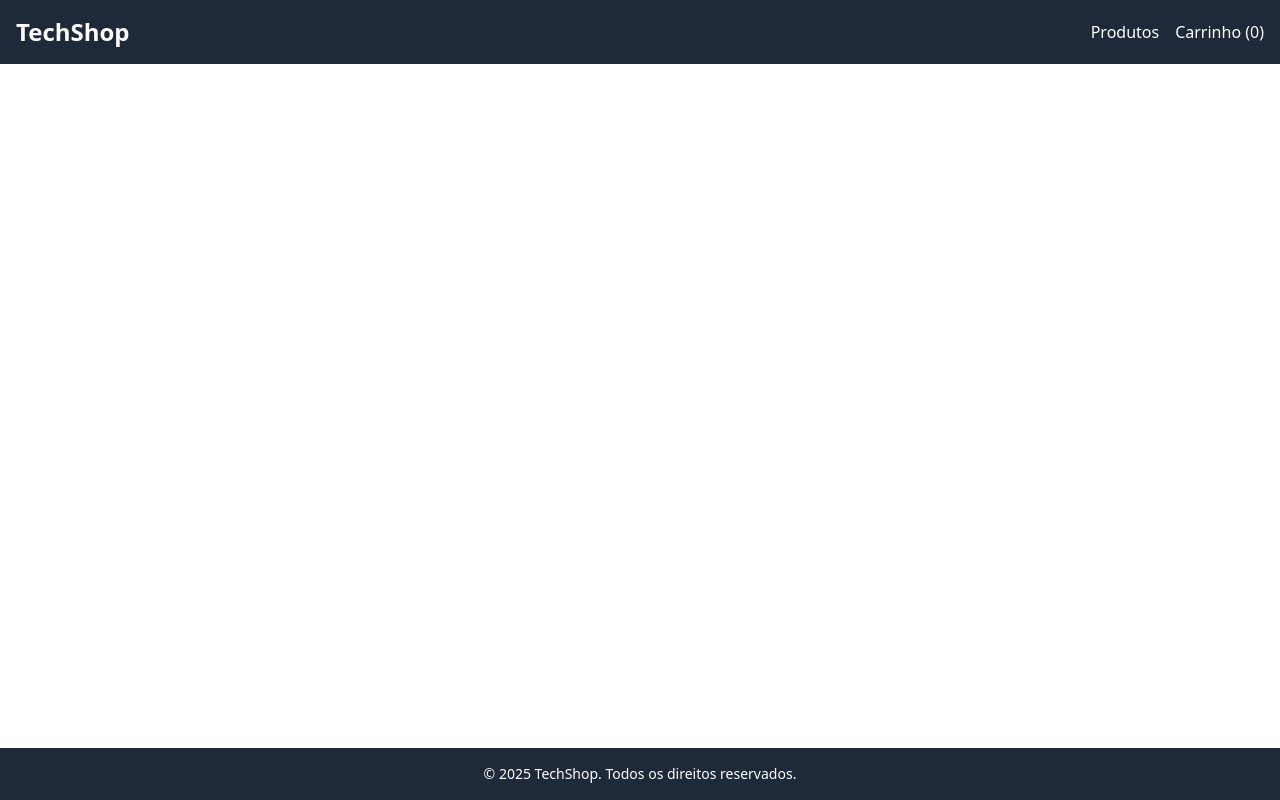
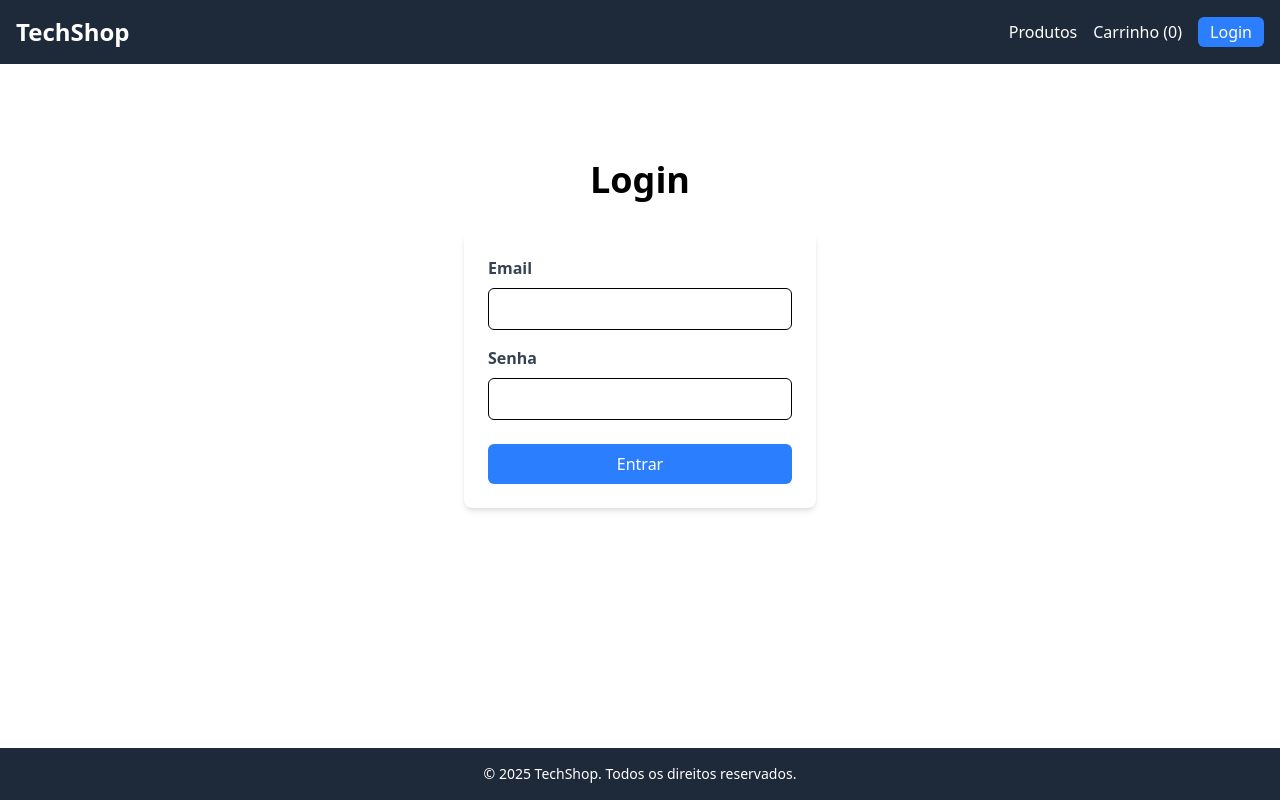
Before and after one commit to MatheusNetto1/techshop-frontend, a React (Vite) app: page /login in a window 1280 px wide. Built offline with nearby package versions, Linux system fonts and the light colour scheme.

Commit message:
feat: adiciona lógica de login simulado

```diff
--- a/src/App.tsx
+++ b/src/App.tsx
@@ -7,7 +7,8 @@ import HomePage from './pages/HomePage';
 import ProductDetailPage from './pages/ProductDetailPage';
 import CartPage from './pages/CartPage';
 import CheckoutPage from './pages/CheckoutPage';
-import OrderConfirmationPage from './pages/OrderConfirmationPage'; // Importe a nova página
+import OrderConfirmationPage from './pages/OrderConfirmationPage';
+import LoginPage from './pages/LoginPage';
 
 function App() {
   return (
@@ -20,6 +21,7 @@ function App() {
           <Route path="/cart" element={<CartPage />} />
           <Route path="/checkout" element={<CheckoutPage />} />
           <Route path="/order-confirmation" element={<OrderConfirmationPage />} />
+          <Route path="/login" element={<LoginPage />} />
         </Routes>
       </main>
       <Footer />
--- a/src/components/Header.tsx
+++ b/src/components/Header.tsx
@@ -3,22 +3,21 @@
 import React from 'react';
 import { Link } from 'react-router-dom';
 import { useCart } from '../context/CartContext';
+import { useAuth } from '../context/AuthContext'; // Importe o hook de autenticação
 
 const Header: React.FC = () => {
   const { cart } = useCart();
+  const { isLoggedIn, logout } = useAuth(); // Use o estado e a função de logout
   const totalItems = cart.reduce((sum, item) => sum + item.quantity, 0);
 
   return (
     <header className="bg-gray-800 text-white p-4">
       <div className="container mx-auto flex justify-between items-center">
-        {/* Título da Loja e Link para a Home */}
         <Link to="/" className="text-2xl font-bold">
           TechShop
         </Link>
-
-        {/* Links de Navegação */}
         <nav>
-          <ul className="flex space-x-4">
+          <ul className="flex space-x-4 items-center">
             <li>
               <Link to="/" className="hover:text-gray-300 transition-colors">
                 Produtos
@@ -29,6 +28,22 @@ const Header: React.FC = () => {
                 Carrinho ({totalItems})
               </Link>
             </li>
+            {isLoggedIn ? (
+              <li>
+                <button
+                  onClick={logout}
+                  className="bg-red-500 text-white py-1 px-3 rounded-md hover:bg-red-600 transition-colors"
+                >
+                  Sair
+                </button>
+              </li>
+            ) : (
+              <li>
+                <Link to="/login" className="bg-blue-500 text-white py-1 px-3 rounded-md hover:bg-blue-600 transition-colors">
+                  Login
+                </Link>
+              </li>
+            )}
           </ul>
         </nav>
       </div>
--- /dev/null
+++ b/src/context/AuthContext.tsx
@@ -0,0 +1,41 @@
+// src/context/AuthContext.tsx
+
+import React, { createContext, useState, useContext, type ReactNode } from 'react';
+
+interface AuthContextType {
+  isLoggedIn: boolean;
+  login: () => void;
+  logout: () => void;
+}
+
+const AuthContext = createContext<AuthContextType | undefined>(undefined);
+
+export const AuthProvider: React.FC<{ children: ReactNode }> = ({ children }) => {
+  const [isLoggedIn, setIsLoggedIn] = useState<boolean>(false);
+
+  const login = () => {
+    // Lógica de login simulada
+    setIsLoggedIn(true);
+    console.log('Usuário logado!');
+  };
+
+  const logout = () => {
+    // Lógica de logout simulada
+    setIsLoggedIn(false);
+    console.log('Usuário deslogado!');
+  };
+
+  return (
+    <AuthContext.Provider value={{ isLoggedIn, login, logout }}>
+      {children}
+    </AuthContext.Provider>
+  );
+};
+
+export const useAuth = () => {
+  const context = useContext(AuthContext);
+  if (context === undefined) {
+    throw new Error('useAuth must be used within an AuthProvider');
+  }
+  return context;
+};
--- a/src/main.tsx
+++ b/src/main.tsx
@@ -6,13 +6,16 @@ import { BrowserRouter } from 'react-router-dom';
 import App from './App.tsx';
 import './index.css';
 import { CartProvider } from './context/CartContext';
+import { AuthProvider } from './context/AuthContext';
 
 ReactDOM.createRoot(document.getElementById('root')!).render(
   <React.StrictMode>
     <BrowserRouter>
-      <CartProvider> {/* Envolva o App com o provedor */}
-        <App />
-      </CartProvider>
+      <AuthProvider>
+        <CartProvider>
+          <App />
+        </CartProvider>
+      </AuthProvider>
     </BrowserRouter>
   </React.StrictMode>,
 );
--- a/src/pages/LoginPage.tsx
+++ b/src/pages/LoginPage.tsx
@@ -0,0 +1,55 @@
+// src/pages/LoginPage.tsx
+
+import React from 'react';
+import { useAuth } from '../context/AuthContext';
+import { useNavigate } from 'react-router-dom';
+
+const LoginPage: React.FC = () => {
+  const { login } = useAuth();
+  const navigate = useNavigate();
+
+  const handleLogin = (e: React.FormEvent) => {
+    e.preventDefault();
+    // Em um projeto real, você faria uma chamada à API para autenticar o usuário
+    login();
+    navigate('/'); // Redireciona para a página inicial após o login
+  };
+
+  return (
+    <div className="container mx-auto p-4 max-w-sm flex-grow">
+      <h1 className="text-4xl font-bold mb-8 text-center">Login</h1>
+      <form onSubmit={handleLogin} className="bg-white p-6 rounded-lg shadow-md">
+        <div className="mb-4">
+          <label className="block text-gray-700 font-semibold mb-2" htmlFor="email">
+            Email
+          </label>
+          <input
+            type="email"
+            id="email"
+            className="w-full px-4 py-2 border rounded-md"
+            required
+          />
+        </div>
+        <div className="mb-6">
+          <label className="block text-gray-700 font-semibold mb-2" htmlFor="password">
+            Senha
+          </label>
+          <input
+            type="password"
+            id="password"
+            className="w-full px-4 py-2 border rounded-md"
+            required
+          />
+        </div>
+        <button
+          type="submit"
+          className="w-full bg-blue-500 text-white py-2 rounded-md hover:bg-blue-600 transition-colors"
+        >
+          Entrar
+        </button>
+      </form>
+    </div>
+  );
+};
+
+export default LoginPage;
```
